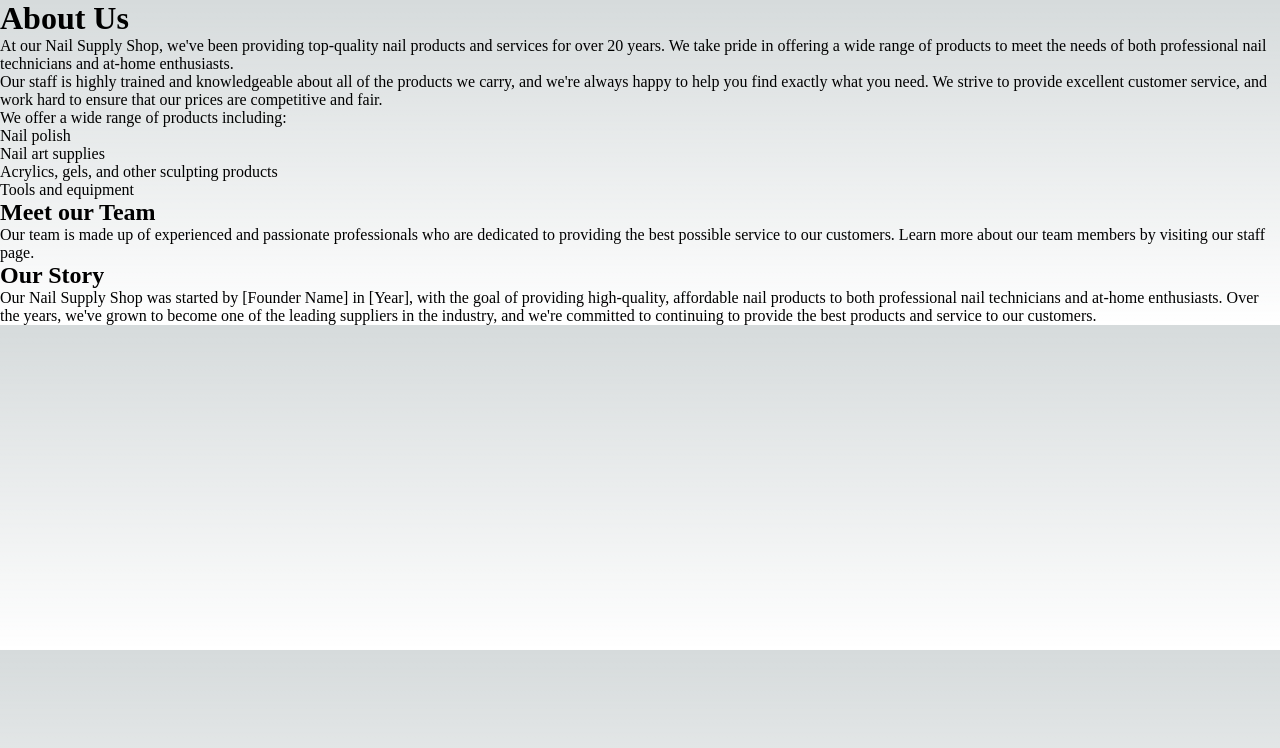
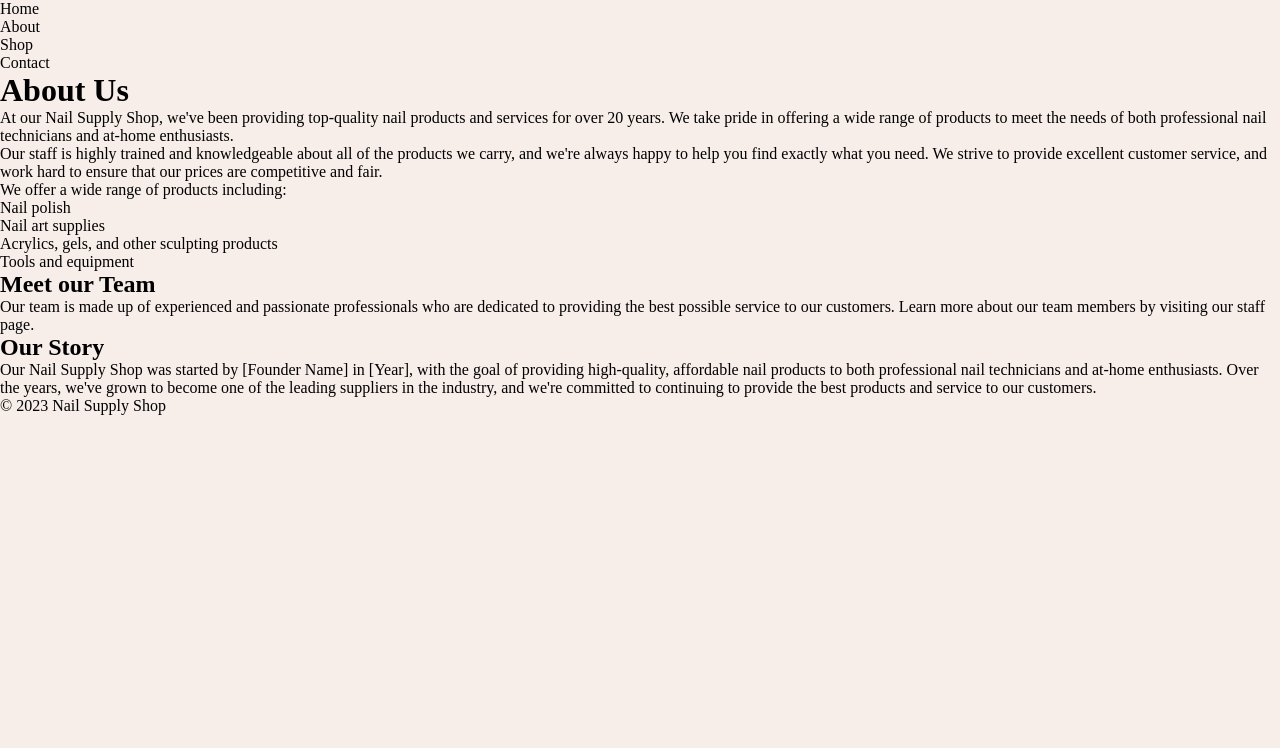
Before and after one commit to ledminh/nail-supply-shop, a Next.js app: page /about in a window 1280 px wide. Shown: the top 748 px of the page. Built offline with nearby package versions, Linux system fonts and the light colour scheme.

Commit message:
Add Layout

```diff
--- /dev/null
+++ b/layouts/Layout/Layout.module.scss
@@ -0,0 +1 @@
+.Layout {}
--- /dev/null
+++ b/layouts/Layout/index.tsx
@@ -0,0 +1,37 @@
+import React, { FC } from 'react';
+import styles from './Layout.module.scss';
+
+import Head from 'next/head';
+import Link from 'next/link';
+
+interface LayoutProps {
+  children: React.ReactNode;
+  pageTitle?: string;
+}
+
+const Layout: FC<LayoutProps> = ({children, pageTitle}) => (
+  <div className={styles.Layout}>
+    <Head>
+      <title>{pageTitle? pageTitle + " :: " : ""}Nail Supply Shop</title>
+      <link rel="icon" href="/favicon.ico" />
+    </Head>
+    <header>
+      <nav>
+        <ul>
+          <li><Link href="/">Home</Link></li>
+          <li><Link href="/about">About</Link></li>
+          <li><Link href="/shop">Shop</Link></li>
+          <li><Link href="/contact">Contact</Link></li>
+        </ul>
+      </nav>
+    </header>
+    <main>
+      {children}
+    </main>
+    <footer>
+      <p>&copy; {(new Date()).getFullYear()} Nail Supply Shop</p>
+    </footer>
+  </div>
+);
+
+export default Layout;
--- a/pages/_app.tsx
+++ b/pages/_app.tsx
@@ -1,6 +1,21 @@
-import '../styles/globals.css'
+import '../styles/globals.scss'
+
 import type { AppProps } from 'next/app'
+import Layout from '../layouts/Layout';
+import { NextComponentType, NextPageContext } from 'next';
 
-export default function App({ Component, pageProps }: AppProps) {
-  return <Component {...pageProps} />
+interface CustomAppProps extends AppProps {
+  Component: AppProps['Component'] & {
+    title?: string;
+  }
+
 }
+
+export default function App({ Component, pageProps }: CustomAppProps) {
+
+  return (
+      <Layout pageTitle={Component.name}>
+        <Component {...pageProps} />
+      </Layout>
+    )
+}
--- a/pages/_document.tsx
+++ b/pages/_document.tsx
@@ -1,4 +1,5 @@
 import { Html, Head, Main, NextScript } from 'next/document'
+
 
 export default function Document() {
   return (
--- /dev/null
+++ b/styles/_base.scss
@@ -0,0 +1,4 @@
+$backgroundColor: #f7ede9;
+$primaryColor: #f2ddd6;
+$secondaryColor: #f2ddd6;
+$tertiaryColor: #f2ddd6;
--- a/styles/globals.css
+++ /dev/null
@@ -1,107 +0,0 @@
-:root {
-  --max-width: 1100px;
-  --border-radius: 12px;
-  --font-mono: ui-monospace, Menlo, Monaco, 'Cascadia Mono', 'Segoe UI Mono',
-    'Roboto Mono', 'Oxygen Mono', 'Ubuntu Monospace', 'Source Code Pro',
-    'Fira Mono', 'Droid Sans Mono', 'Courier New', monospace;
-
-  --foreground-rgb: 0, 0, 0;
-  --background-start-rgb: 214, 219, 220;
-  --background-end-rgb: 255, 255, 255;
-
-  --primary-glow: conic-gradient(
-    from 180deg at 50% 50%,
-    #16abff33 0deg,
-    #0885ff33 55deg,
-    #54d6ff33 120deg,
-    #0071ff33 160deg,
-    transparent 360deg
-  );
-  --secondary-glow: radial-gradient(
-    rgba(255, 255, 255, 1),
-    rgba(255, 255, 255, 0)
-  );
-
-  --tile-start-rgb: 239, 245, 249;
-  --tile-end-rgb: 228, 232, 233;
-  --tile-border: conic-gradient(
-    #00000080,
-    #00000040,
-    #00000030,
-    #00000020,
-    #00000010,
-    #00000010,
-    #00000080
-  );
-
-  --callout-rgb: 238, 240, 241;
-  --callout-border-rgb: 172, 175, 176;
-  --card-rgb: 180, 185, 188;
-  --card-border-rgb: 131, 134, 135;
-}
-
-@media (prefers-color-scheme: dark) {
-  :root {
-    --foreground-rgb: 255, 255, 255;
-    --background-start-rgb: 0, 0, 0;
-    --background-end-rgb: 0, 0, 0;
-
-    --primary-glow: radial-gradient(rgba(1, 65, 255, 0.4), rgba(1, 65, 255, 0));
-    --secondary-glow: linear-gradient(
-      to bottom right,
-      rgba(1, 65, 255, 0),
-      rgba(1, 65, 255, 0),
-      rgba(1, 65, 255, 0.3)
-    );
-
-    --tile-start-rgb: 2, 13, 46;
-    --tile-end-rgb: 2, 5, 19;
-    --tile-border: conic-gradient(
-      #ffffff80,
-      #ffffff40,
-      #ffffff30,
-      #ffffff20,
-      #ffffff10,
-      #ffffff10,
-      #ffffff80
-    );
-
-    --callout-rgb: 20, 20, 20;
-    --callout-border-rgb: 108, 108, 108;
-    --card-rgb: 100, 100, 100;
-    --card-border-rgb: 200, 200, 200;
-  }
-}
-
-* {
-  box-sizing: border-box;
-  padding: 0;
-  margin: 0;
-}
-
-html,
-body {
-  max-width: 100vw;
-  overflow-x: hidden;
-}
-
-body {
-  color: rgb(var(--foreground-rgb));
-  background: linear-gradient(
-      to bottom,
-      transparent,
-      rgb(var(--background-end-rgb))
-    )
-    rgb(var(--background-start-rgb));
-}
-
-a {
-  color: inherit;
-  text-decoration: none;
-}
-
-@media (prefers-color-scheme: dark) {
-  html {
-    color-scheme: dark;
-  }
-}
--- /dev/null
+++ b/styles/globals.scss
@@ -0,0 +1,28 @@
+@use 'base';
+
+*,
+*::before,
+*::after {
+  box-sizing: border-box;
+  padding: 0;
+  margin: 0;
+}
+
+html,
+body {
+  max-width: 100vw;
+  overflow-x: hidden;
+}
+
+body {
+  background-color: base.$backgroundColor;
+}
+
+a {
+  color: inherit;
+  text-decoration: none;
+}
+
+ul {
+  list-style: none;
+}
```
Also changed, not shown: pages/index.tsx (+9 -7 lines), styles/Home.module.scss (deleted, +0 -16 lines).
